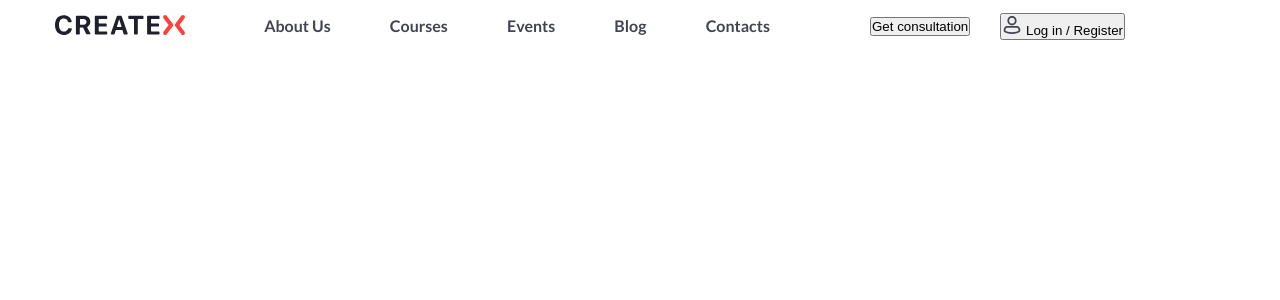
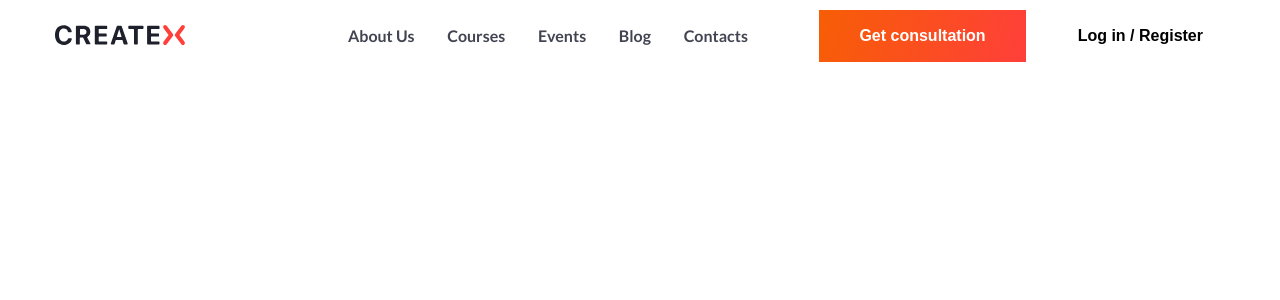
Before and after one commit to andreyk1n/createx, a React (Vite) app: page / in a window 1280 px wide. Shown: the top 300 px of the page. Built offline with nearby package versions, Linux system fonts and the light colour scheme.

Commit message:
update header

```diff
--- a/src/styles/general.scss
+++ b/src/styles/general.scss
@@ -1,4 +1,3 @@
-
 * {
     margin: 0;
     padding: 0;
@@ -33,5 +32,42 @@ body {
 }
 
 .button {
+    font-size: 16px;
+    height: 52px;
+    display: flex;
+    justify-content: center;
+    align-items: center;
+    border: 0;
+    outline: 0;
+    background-color: transparent;
+    cursor: pointer;
+    transition-duration: .5s;
 
+    &__orange {
+        background: linear-gradient(-75deg, #ff3f3a 0, #f75e05 100%);
+        padding: 0 40px;
+        color: #fff;
+        font-weight: 700;
+
+        &:hover {
+            background: linear-gradient(-75deg, #f75e05 0, #ff3f3a 100%);
+            box-shadow: 0 8px 24px rgba(247, 94, 5, 0.2);
+            transform: scale(1.05);
+        }
+    }
+
+    &__transparent {
+        padding: 0 20px;
+        font-weight: 700;
+        border: 2px solid transparent;
+        display: flex;
+        align-items: center;
+        gap: 10px;
+
+        &:hover {
+            border: 2px solid #f75e05;
+            color: #f75e05;
+            transform: scale(1.05);
+        }
+    }
 }
--- a/src/styles/template-parts/partials/Header.scss
+++ b/src/styles/template-parts/partials/Header.scss
@@ -5,12 +5,14 @@
   top: 0;
   left: 0;
   transition-duration: .5s;
+  padding: 10px 0;
 
   &__container {
     display: flex;
     justify-content: space-between;
     align-items: center;
     height: 52px;
+    gap: 20px;
   }
 
   &__logo {
@@ -23,11 +25,19 @@
     display: flex;
     gap: 30px;
     align-items: center;
+
+    @media (max-width: 992px) {
+      flex-direction: column;
+
+      button {
+        width: 100%;
+      }
+    }
   }
 
   &__nav {
     width: 100%;
-    max-width: 715px;
+    max-width: 400px;
     display: flex;
     justify-content: space-between;
     align-items: center;
@@ -62,7 +72,7 @@
     }
   }
 
-  @media (max-width: 768px) {
+  @media (max-width: 992px) {
     &__nav {
       position: absolute;
       right: -100%;
--- a/src/template-parts/partials/Header.jsx
+++ b/src/template-parts/partials/Header.jsx
@@ -1,99 +1,56 @@
 import { useState, useEffect, useRef } from "react";
 import logo from "../../images/header/logo.svg";
 
-const Header = () => {
+function useWindowWidth() {
+  const [width, setWidth] = useState(window.innerWidth);
+
+  useEffect(() => {
+    const handleResize = () => setWidth(window.innerWidth);
+    window.addEventListener("resize", handleResize);
+    return () => window.removeEventListener("resize", handleResize);
+  }, []);
+
+  return width;
+}
+
+function Header() {
   const [menuActive, setMenuActive] = useState(false);
   const navRef = useRef(null);
   const burgerRef = useRef(null);
+  const width = useWindowWidth();
+  const isMobile = width < 992;
+
+  const toggleMenu = () => {
+    setMenuActive((prev) => !prev);
+  };
+
+  const handleLinkClick = () => {
+    setMenuActive(false);
+  };
 
   useEffect(() => {
     const handleClickOutside = (event) => {
       if (
+        menuActive &&
         navRef.current &&
         burgerRef.current &&
         !navRef.current.contains(event.target) &&
         !burgerRef.current.contains(event.target)
       ) {
         setMenuActive(false);
-        document.body.classList.remove("no-scroll");
       }
     };
-
-    document.addEventListener("click", handleClickOutside);
-    return () => document.removeEventListener("click", handleClickOutside);
-  }, []);
-
-  const toggleMenu = (e) => {
-    e.stopPropagation();
-    setMenuActive((prev) => {
-      const newState = !prev;
-      if (newState) {
-        document.body.classList.add("no-scroll");
-      } else {
-        document.body.classList.remove("no-scroll");
-      }
-      return newState;
-    });
-  };
-
-  const handleLinkClick = () => {
-    setMenuActive(false);
-    document.body.classList.remove("no-scroll");
-  };
+    document.addEventListener("mousedown", handleClickOutside);
+    return () => document.removeEventListener("mousedown", handleClickOutside);
+  }, [menuActive]);
 
   return (
     <header className="header">
       <div className="header__container">
-        <nav
-          className={`header__nav ${menuActive ? "active" : ""}`}
-          ref={navRef}
-        >
-          <a href="/" className="header__logo" onClick={handleLinkClick}>
-            <img src={logo} alt="Header logo" />
-          </a>
-          <a className="header__link" href="#" onClick={handleLinkClick}>
-            About Us
-          </a>
-          <a className="header__link" href="#" onClick={handleLinkClick}>
-            Courses
-          </a>
-          <a className="header__link" href="#" onClick={handleLinkClick}>
-            Events
-          </a>
-          <a className="header__link" href="#" onClick={handleLinkClick}>
-            Blog
-          </a>
-          <a className="header__link" href="#" onClick={handleLinkClick}>
-            Contacts
-          </a>
-        </nav>
-        <div className="header__buttons">
-          <button className="button button__orange">Get consultation</button>
-          <button className="button button__transpatent">
-            {" "}
-            <svg
-              width="20"
-              height="20"
-              viewBox="0 0 20 20"
-              fill="none"
-              xmlns="http://www.w3.org/2000/svg"
-            >
-              <path
-                fillRule="evenodd"
-                clipRule="evenodd"
-                d="M10.0002 2.70866C8.38936 2.70866 7.08353 4.0145 7.08353 5.62533C7.08353 7.23616 8.38936 8.54199 10.0002 8.54199C11.611 8.54199 12.9169 7.23616 12.9169 5.62533C12.9169 4.0145 11.611 2.70866 10.0002 2.70866ZM5.41686 5.62533C5.41686 3.09402 7.46889 1.04199 10.0002 1.04199C12.5315 1.04199 14.5835 3.09402 14.5835 5.62533C14.5835 8.15663 12.5315 10.2087 10.0002 10.2087C7.46889 10.2087 5.41686 8.15663 5.41686 5.62533Z"
-                fill="#424551"
-              />
-              <path
-                fillRule="evenodd"
-                clipRule="evenodd"
-                d="M5.08691 12.7087C4.50914 12.7087 4.05755 12.99 3.87424 13.3942C3.62053 13.9536 3.39078 14.6196 3.33656 15.2513C3.31233 15.5337 3.43006 15.7418 3.5923 15.8426C4.44993 16.3753 6.43719 17.292 10.0002 17.292C13.5632 17.292 15.5505 16.3753 16.4081 15.8426C16.5703 15.7418 16.6881 15.5337 16.6638 15.2513C16.6096 14.6196 16.3799 13.9536 16.1261 13.3942C15.9428 12.99 15.4912 12.7087 14.9135 12.7087H5.08691ZM2.35639 12.7058C2.86301 11.5887 3.99428 11.042 5.08691 11.042H14.9135C16.0061 11.042 17.1374 11.5887 17.644 12.7058C17.935 13.3474 18.2472 14.2099 18.3244 15.1088C18.3946 15.9273 18.0544 16.7819 17.2876 17.2583C16.1596 17.959 13.8665 18.9587 10.0002 18.9587C6.13386 18.9587 3.84078 17.959 2.71283 17.2583C1.94595 16.7819 1.60575 15.9273 1.676 15.1088C1.75315 14.2099 2.0654 13.3474 2.35639 12.7058Z"
-                fill="#424551"
-              />
-            </svg>{" "}
-            Log in / Register
-          </button>
-        </div>
+        <a href="/" className="header__logo">
+          <img src={logo} alt="Header logo" />
+        </a>
+
         <div
           className={`header__burger ${menuActive ? "active" : ""}`}
           onClick={toggleMenu}
@@ -101,9 +58,50 @@ const Header = () => {
         >
           <span></span>
         </div>
+
+        <nav
+          className={`header__nav ${menuActive ? "active" : ""}`}
+          ref={navRef}
+        >
+          <a className="header__link" href="#about" onClick={handleLinkClick}>
+            About Us
+          </a>
+          <a className="header__link" href="#courses" onClick={handleLinkClick}>
+            Courses
+          </a>
+          <a className="header__link" href="#events" onClick={handleLinkClick}>
+            Events
+          </a>
+          <a className="header__link" href="#blog" onClick={handleLinkClick}>
+            Blog
+          </a>
+          <a className="header__link" href="#contacts" onClick={handleLinkClick}>
+            Contacts
+          </a>
+
+          {isMobile && (
+            <div className="header__buttons">
+              <button className="button button__orange">
+                Get consultation
+              </button>
+              <button className="button button__transparent">
+                Log in / Register
+              </button>
+            </div>
+          )}
+        </nav>
+
+        {!isMobile && (
+          <div className="header__buttons">
+            <button className="button button__orange">Get consultation</button>
+            <button className="button button__transparent">
+              Log in / Register
+            </button>
+          </div>
+        )}
       </div>
     </header>
   );
-};
+}
 
 export default Header;
```
